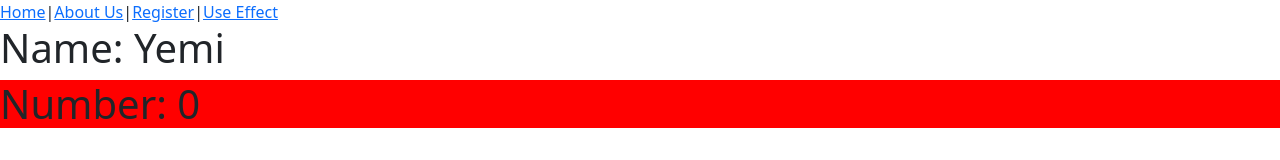
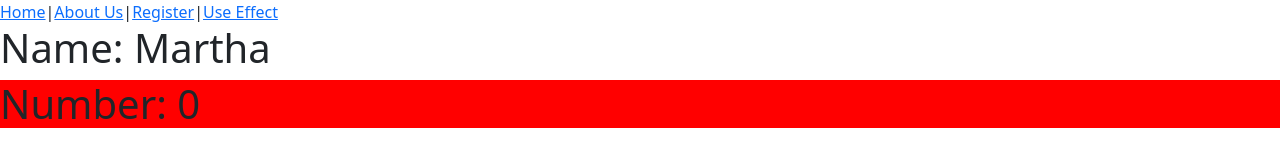
Before and after one commit to petertechy/jan_cohort_react, a React (Vite) app: page /effect in a window 1280 px wide. Shown: the top 160 px of the page. Built offline with nearby package versions, Linux system fonts and the light colour scheme.

Commit message:
Modify Effect.jsx

```diff
--- a/src/Pages/Effect.jsx
+++ b/src/Pages/Effect.jsx
@@ -3,7 +3,7 @@ import React, { useEffect, useState } from "react"
 
 const Effect = () => {
     const [num, setnum] = useState(0)
-    const [name, setname] = useState("Yemi")
+    const [name, setname] = useState("Martha")
 
 
     useEffect(() => {
```
